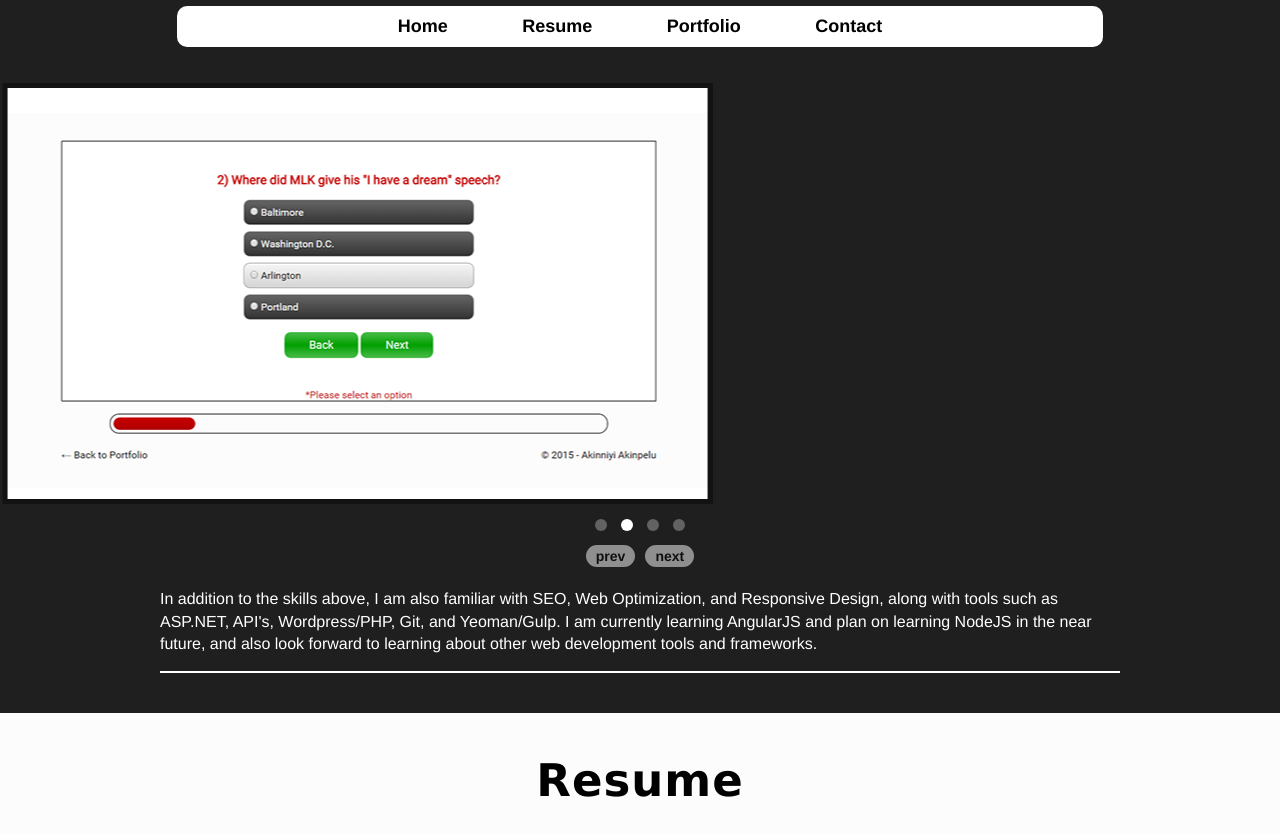
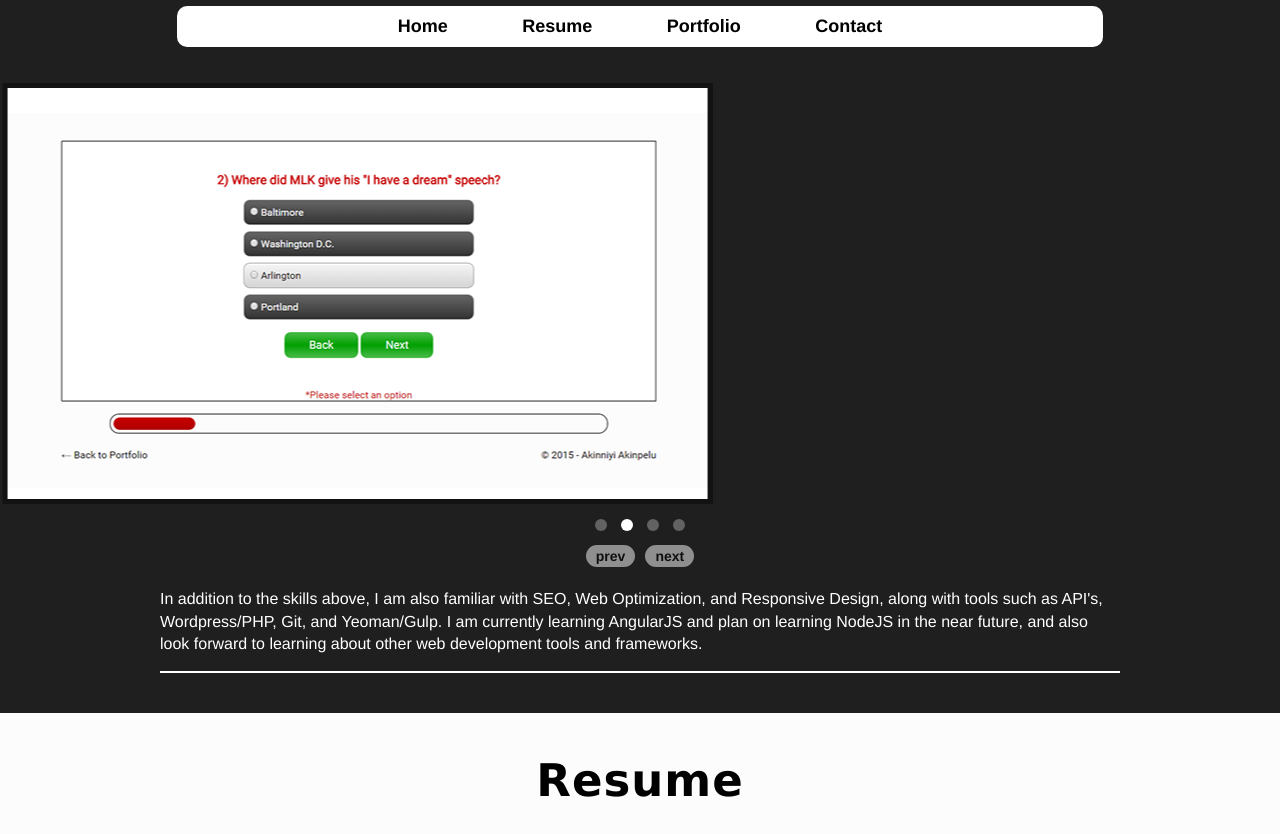
Before and after one commit to akinniyi-akinpelu/aakinpelu, a website: page index.html in a window 1280 px wide. Shown: the part 178-1012 px from the top of the page. Drawn offline with nearby package versions, Linux system fonts and the light colour scheme.

Commit message:
spelling

```diff
--- a/index.html
+++ b/index.html
@@ -75,7 +75,7 @@
 		</section>
 
 		<aside>
-			<p>In addition to the skills above, I am also familiar with SEO, Web Optimization, and Responsive Design, along with tools such as ASP.NET, API's, Wordpress/PHP, Git, and Yeoman/Gulp. I am currently learning AngularJS and plan on learning NodeJS in the near future, and also look forward to learning about other web development tools and frameworks.</p>
+			<p>In addition to the skills above, I am also familiar with SEO, Web Optimization, and Responsive Design, along with tools such as API's, Wordpress/PHP, Git, and Yeoman/Gulp. I am currently learning AngularJS and plan on learning NodeJS in the near future, and also look forward to learning about other web development tools and frameworks.</p>
 		</aside>
 	</article>
 
```
